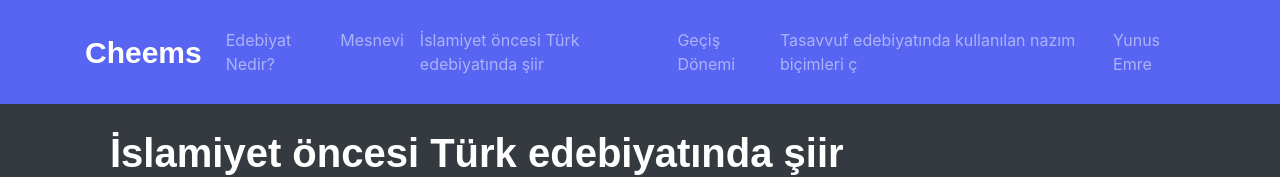
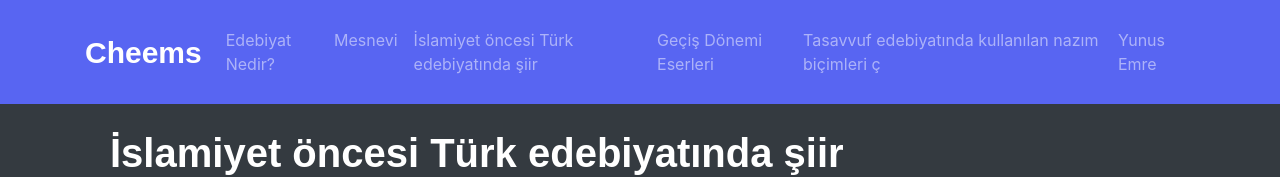
Before and after one commit to beftlidev/edebiyat-proje-web-site, a plain HTML site: page konu2.html in a window 1280 px wide. Shown: the top 177 px of the page. Drawn offline with nearby package versions, Linux system fonts and the light colour scheme.

Commit message:
Update konu2.html

```diff
--- a/konu2.html
+++ b/konu2.html
@@ -63,7 +63,7 @@
                         <a class="nav-link" href="konu2.html">İslamiyet öncesi Türk edebiyatında şiir</a>
                     </li>
                     <li class="nav-item">
-                        <a class="nav-link" href="konu3.html">Geçiş Dönemi</a>
+                        <a class="nav-link" href="konu3.html">Geçiş Dönemi Eserleri</a>
                     </li>
                     <li class="nav-item">
                         <a class="nav-link" href="konu4.html">Tasavvuf edebiyatında kullanılan nazım biçimleri ç</a>
```
